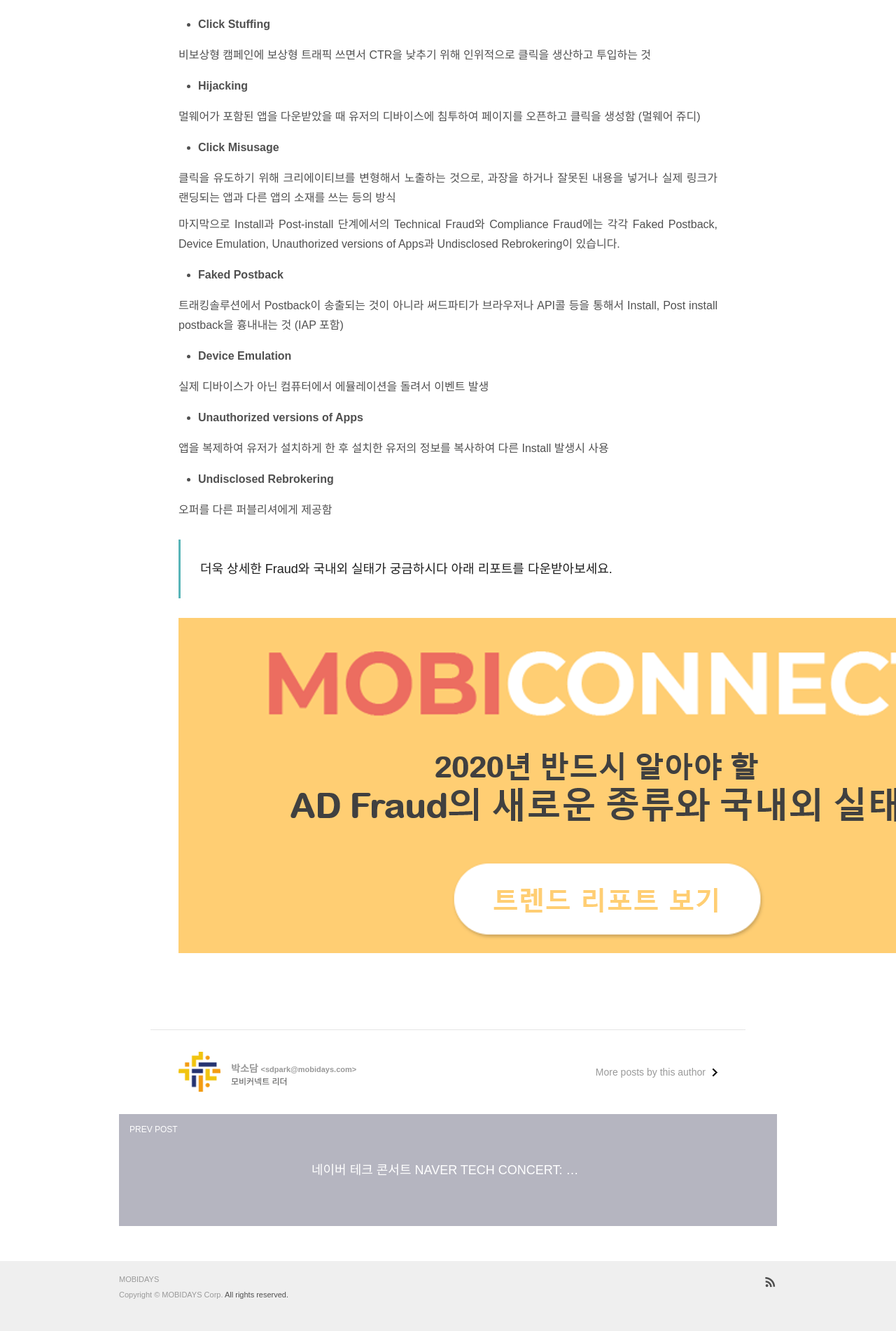
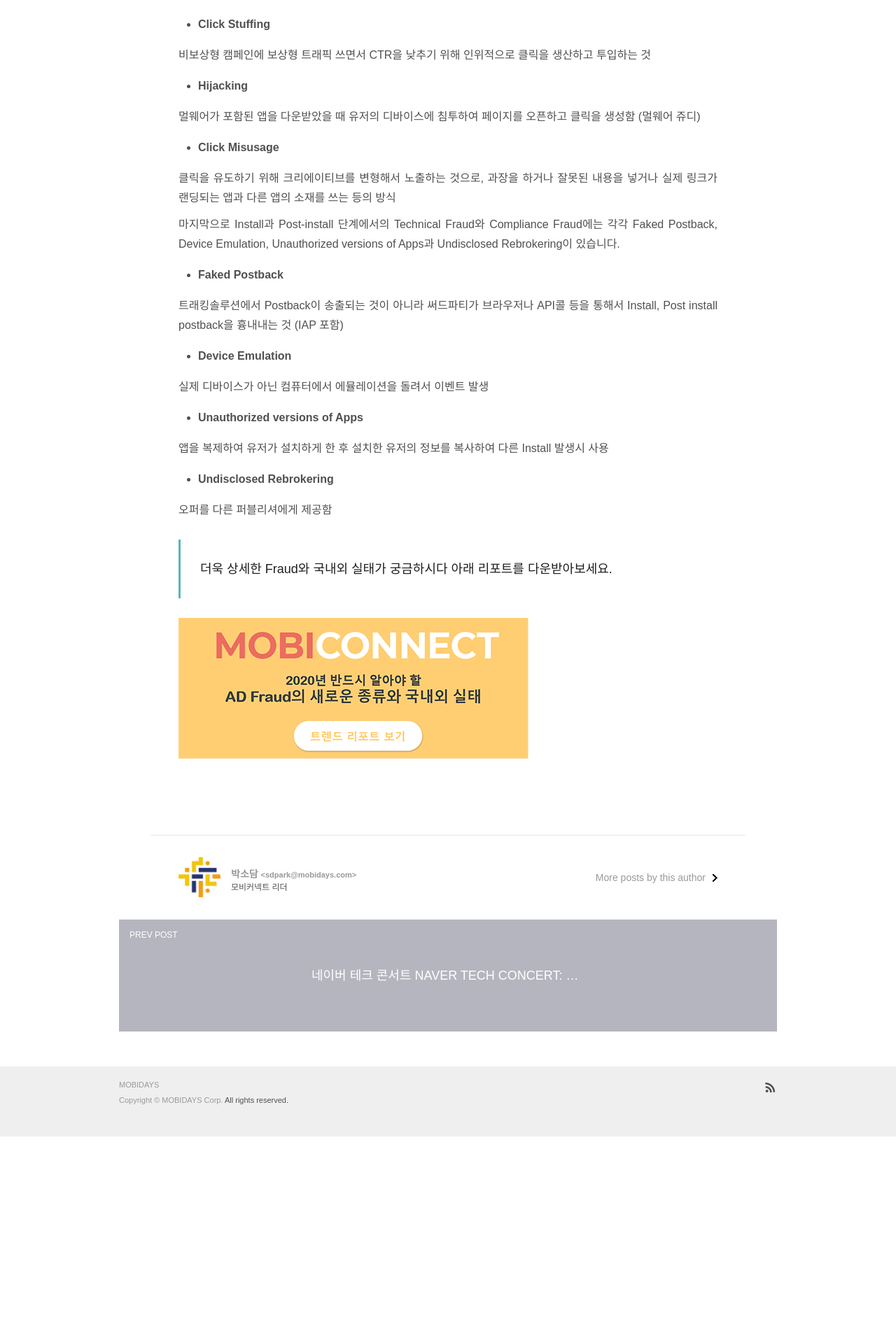
Before and after one commit to mobidays-dev/mobilab, a Jekyll site: the page built from _posts/2020-05-11-mobiconnect-2020년-반드시-알아야-할-ad-fraud의-새로운-종류와-국내외-실태.md, in a window 1280 px wide. Shown: the part 3601-5503 px from the top of the page at 70% size. Built offline with Jekyll 4.4.1, drawn with Linux system fonts in a browser that asks for light colours; comment, search, counter and statistics services are not loaded; after the commit the page ends 5225 px from its top, so only the background shows below that.

Commit message:
Update Post “2020-05-11-mobiconnect-2020년-반드시-알아야-할-ad-fraud의-새로운-종류와-국내외-실태”

```diff
--- a/_posts/2020-05-11-mobiconnect-2020년-반드시-알아야-할-ad-fraud의-새로운-종류와-국내외-실태.md
+++ b/_posts/2020-05-11-mobiconnect-2020년-반드시-알아야-할-ad-fraud의-새로운-종류와-국내외-실태.md
@@ -104,6 +104,4 @@ Impression 다음 단계인 Click에서도 Fraud가 발생합니다. Click Fraud
 
 > ### 더욱 상세한 Fraud와 국내외 실태가 궁금하시다 아래 리포트를 다운받아보세요.
 
-
-
-[![모비커넥트배](/static/images/배너1.png)](https://vigilant-kalam-608067.netlify.app/)
+[![이미지](/static/images/배너500.png)](https://vigilant-kalam-608067.netlify.app)
```
Also changed, not shown: static/images/배너500.png (added).
